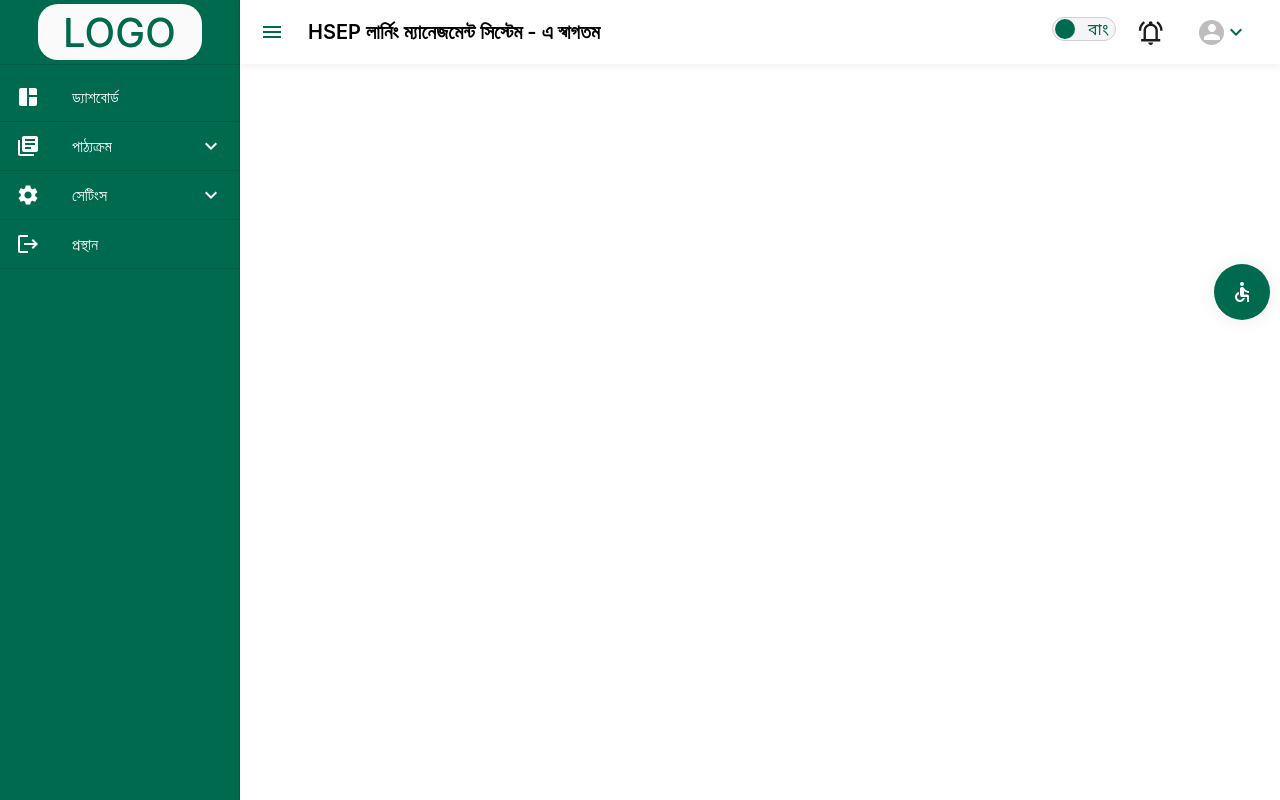
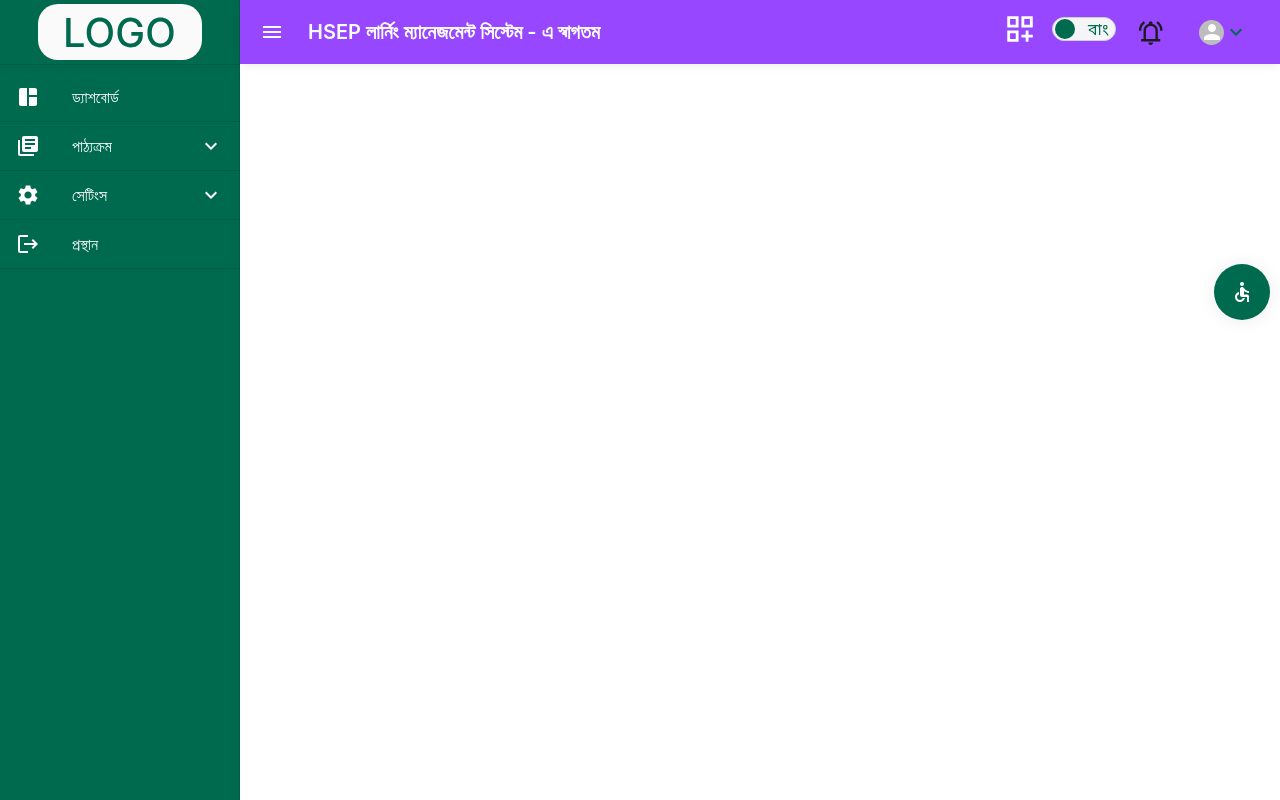
Before and after one commit to affan-habib/admin-panel, a React (Create React App) app: page / in a window 1280 px wide. Built offline with nearby package versions, Linux system fonts and the light colour scheme.

Commit message:
Header background text and color change Admin User List Pagination fixed

```diff
--- a/src/components/layouts/Header.tsx
+++ b/src/components/layouts/Header.tsx
@@ -17,7 +17,7 @@ import LanguageSelect from 'components/common/LanguageSelect';
 import { useTranslation } from 'react-i18next';
 import notificationIcon from 'assets/Notification.svg';
 import { useNavigate } from 'react-router-dom';
-
+import DashboardCustomizeOutlinedIcon from '@mui/icons-material/DashboardCustomizeOutlined';
 const drawerWidth = 240;
 
 interface AppBarProps extends MuiAppBarProps {
@@ -65,7 +65,7 @@ const Header: React.FC<HeaderProps> = ({
   };
   const navigate = useNavigate();
   return (
-    <AppBar position="fixed" open={open} sx={{ bgcolor: 'white' }}>
+    <AppBar position="fixed" open={open} sx={{ bgcolor: 'rgba(151, 71, 255, 1)' }}>
       <Toolbar sx={{ display: 'flex', justifyContent: 'space-between' }}>
         <Box sx={{ display: 'flex', alignItems: 'center' }}>
           <IconButton
@@ -74,6 +74,7 @@ const Header: React.FC<HeaderProps> = ({
             onClick={handleToggleDrawer}
             edge="start"
             sx={{
+              color: 'white', // Set the color to white
               marginRight: 2,
             }}
           >
@@ -81,7 +82,7 @@ const Header: React.FC<HeaderProps> = ({
           </IconButton>
           <Typography
             variant="h6"
-            color="black"
+            color="white"
             sx={{
               marginRight: 2,
               '@media (max-width: 600px)': {
@@ -96,6 +97,10 @@ const Header: React.FC<HeaderProps> = ({
 
         <Box sx={{ display: 'flex', alignItems: 'center' }}>
           {/* Notification Icon */}
+          <Box  sx={{marginRight:'15px'}}>
+            <DashboardCustomizeOutlinedIcon sx={{ fontSize: 34 }}/>
+          </Box>
+
           <Box mr={2}>
             <LanguageSelect />
           </Box>
--- a/src/core/adminUserList/AdminUserList.tsx
+++ b/src/core/adminUserList/AdminUserList.tsx
@@ -234,7 +234,7 @@ const AdminUserList: React.FC = () => {
                 <ReactTable
                     columns={columns}
                     data={rows}
-                    totalCount={40}
+                    totalCount={7}
                     pageSize={pageSize}
                     currentPage={currentPage}
                     onPageChange={handlePageChange}
```
